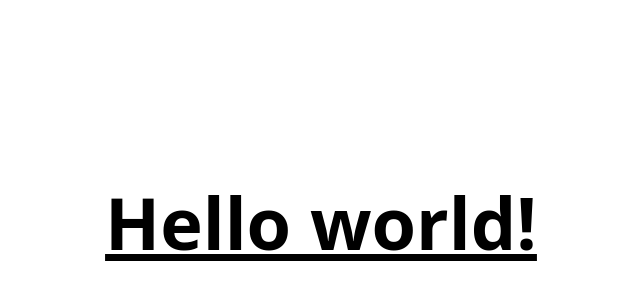
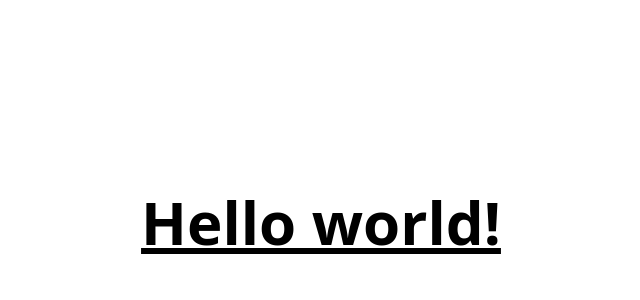
Before and after one commit to tundedeji/Tailwind_projects, a website: page src/index.html in a window 1280 px wide. Shown: the part 178-478 px from the top of the page, without its empty margins (319-959 px from the left). Drawn offline with Linux system fonts and the light colour scheme.

Commit message:
feat: another commit

```diff
--- a/src/index.html
+++ b/src/index.html
@@ -6,6 +6,6 @@
     <link href="./output.css" rel="stylesheet" />
   </head>
   <body class="flex items-center justify-center h-screen">
-    <h1 class="text-7xl font-bold underline">Hello world!</h1>
+    <h1 class="text-6xl font-bold underline">Hello world!</h1>
   </body>
 </html>
```
Also changed, not shown: src/output.css.
